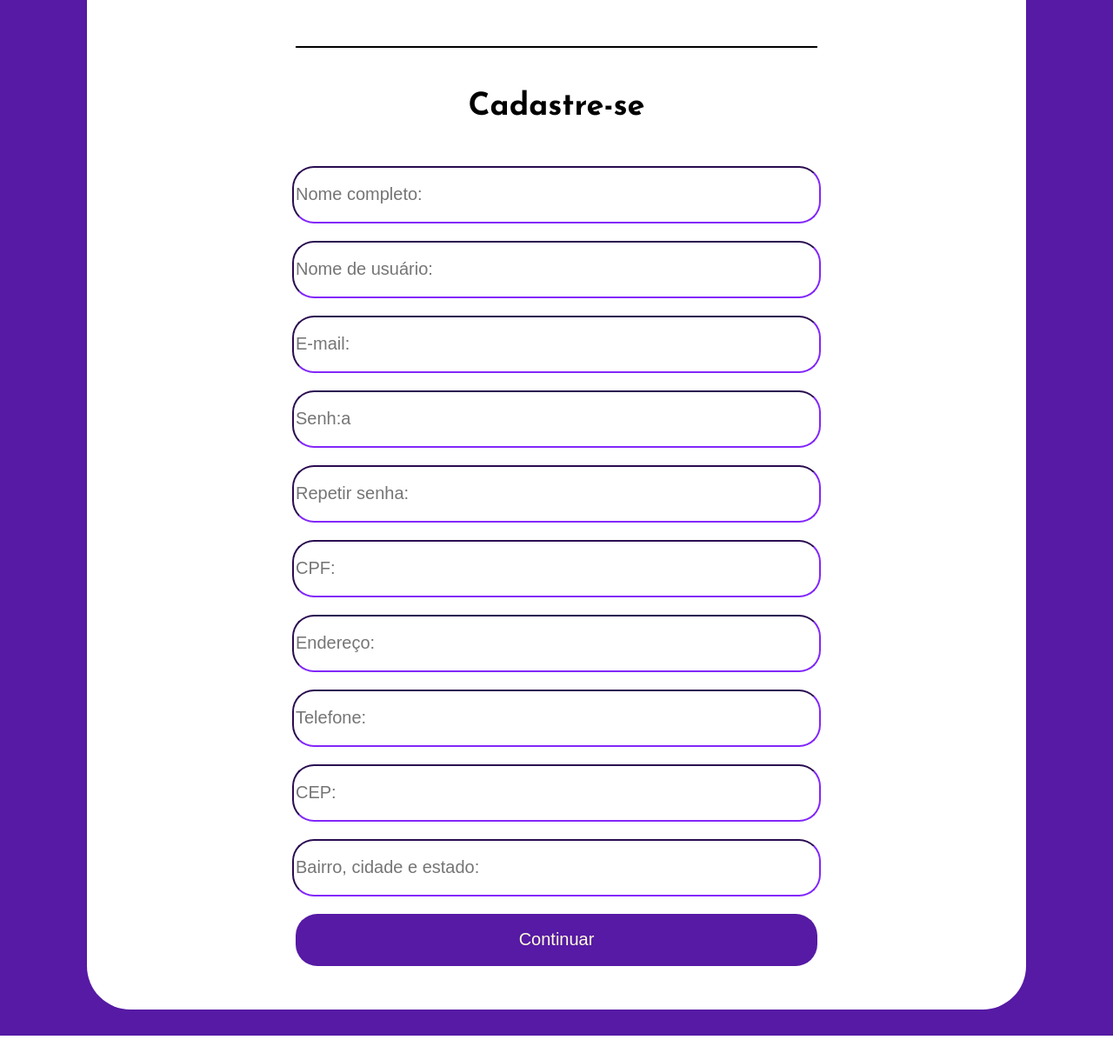
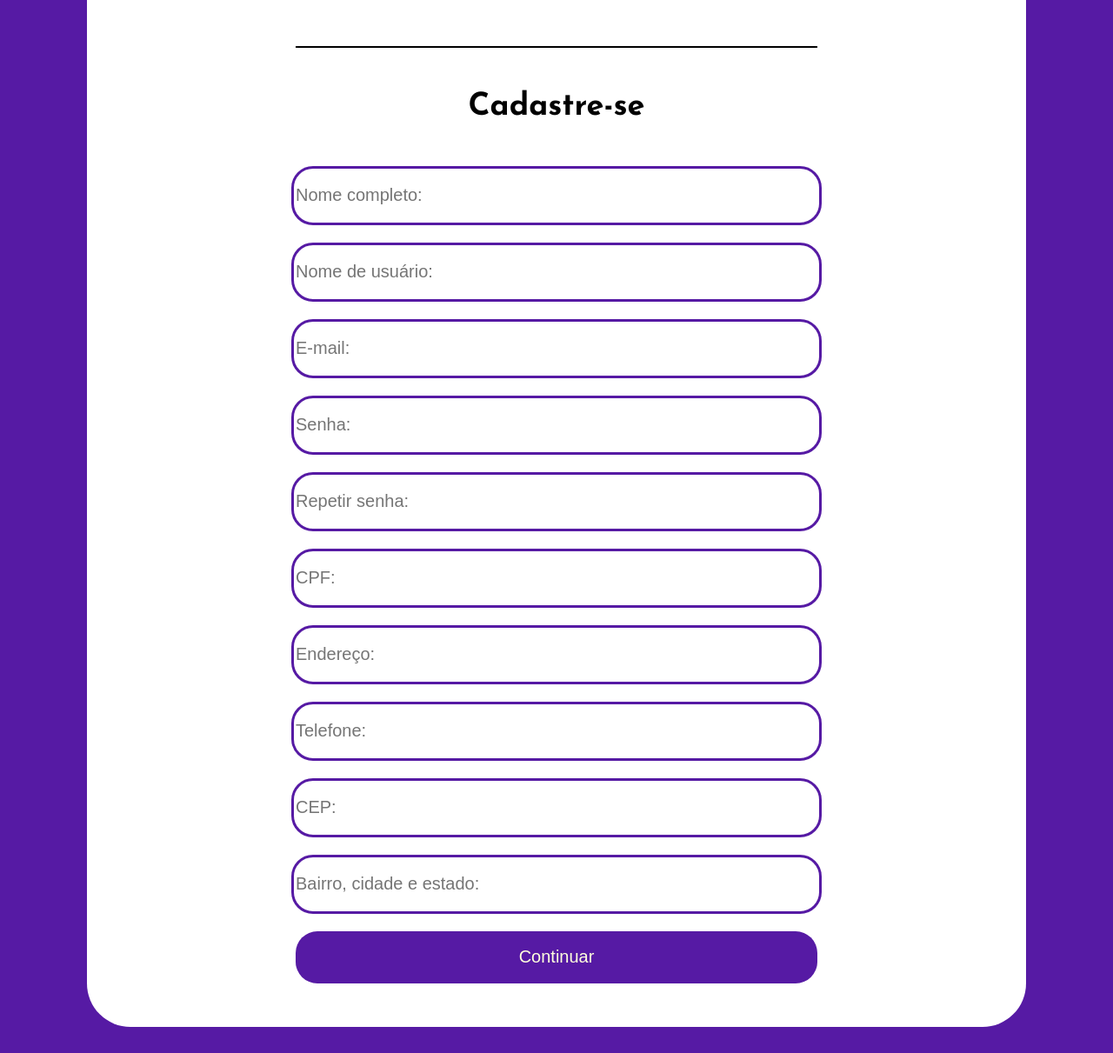
Before and after one commit to jonathanmorz/VesteVerso, a PHP site: page /html/cadastro.html in a window 1280 px wide. Shown: the part 159-1370 px from the top of the page at 87% size. Run offline with PHP 8.4, Linux system fonts and the light colour scheme.

Commit message:
v0.5 (yuri)
- Arrumei a borda que estava com problema

```diff
--- a/css/cadastro.css
+++ b/css/cadastro.css
@@ -42,6 +42,7 @@ form {
     padding: 10px 0px;
     justify-content: center;
 }
+
 #cadastre-se {
     display: flex;
     padding: 10px 0px;
@@ -50,16 +51,16 @@ form {
 
 .input-class {
     display: flex;
-    padding: 10px 0px;
+    padding: 10px;
     justify-content: center;
 }
 
-.input {
+input {
     width: 600px;
     height: 60px;
     /*As linhas entre os dois comentários (quando juntas) estão fazendo com que a borda dos inputs fiquem com cores diferentes*/
     border-radius: 25px;
-    border-color: #561AA4;
+    border: #561AA4 solid;
     /*As linhas entre os dois comentários (quando juntas) estão fazendo com que a borda dos inputs fiquem com cores diferentes*/
     font-size: 20px;
 }
--- a/html/cadastro.html
+++ b/html/cadastro.html
@@ -8,7 +8,6 @@
 </head>
 <body>
     <div id="div-geral">
-        <div id="formulario">
             <form>
                 <div id="conteudo-formulario">
                     <div id="bem-vindo">
@@ -18,20 +17,19 @@
                     <div id="cadastre-se">
                         <h2>Cadastre-se</h2>
                     </div>
-                        <div class="input-class" id="nome-completo"><input type="text" placeholder="Nome completo: " class="input"> <br></div>
-                        <div class="input-class" id="username"><input type="text" placeholder="Nome de usuário:" class="input"> <br></div>
-                        <div class="input-class" id="e-mail"><input type="email" placeholder="E-mail:" class="input"> <br></div>
-                        <div class="input-class" id="senha"><input type="password" placeholder="Senh:a" class="input"> <br></div>
-                        <div class="input-class" id="repetir-senha"><input type="password" placeholder="Repetir senha:" class="input"> <br></div>
-                        <div class="input-class" id="cpf"><input type="text" placeholder="CPF:" class="input"> <br></div>
-                        <div class="input-class" id="endereco"><input type="text" placeholder="Endereço:" class="input"> <br></div>
-                        <div class="input-class" id="Telefone"><input type="text" placeholder="Telefone:" class="input"> <br></div>
-                        <div class="input-class" id="cep"><input type="text" placeholder="CEP:" class="input"> <br></div>
-                        <div class="input-class" id="bairro-cidade-estado"><input type="text" placeholder="Bairro, cidade e estado:" class="input"> <br></div>
+                        <div class="input-class"><input type="text" placeholder="Nome completo: " id="nome-completo"> <br></div>
+                        <div class="input-class" id="username"><input type="text" placeholder="Nome de usuário:"> <br></div>
+                        <div class="input-class" id="e-mail"><input type="email" placeholder="E-mail:"> <br></div>
+                        <div class="input-class" id="senha"><input type="password" placeholder="Senha:"> <br></div>
+                        <div class="input-class" id="repetir-senha"><input type="password" placeholder="Repetir senha:"> <br></div>
+                        <div class="input-class" id="cpf"><input type="text" placeholder="CPF:"> <br></div>
+                        <div class="input-class" id="endereco"><input type="text" placeholder="Endereço:"> <br></div>
+                        <div class="input-class" id="Telefone"><input type="text" placeholder="Telefone:"> <br></div>
+                        <div class="input-class" id="cep"><input type="text" placeholder="CEP:"> <br></div>
+                        <div class="input-class" id="bairro-cidade-estado"><input type="text" placeholder="Bairro, cidade e estado:"> <br></div>
                         <div id="botao"><button>Continuar</button></div>
                 </div>
             </form>
-        </div>
     </div>
 </body>
 </html>
```
